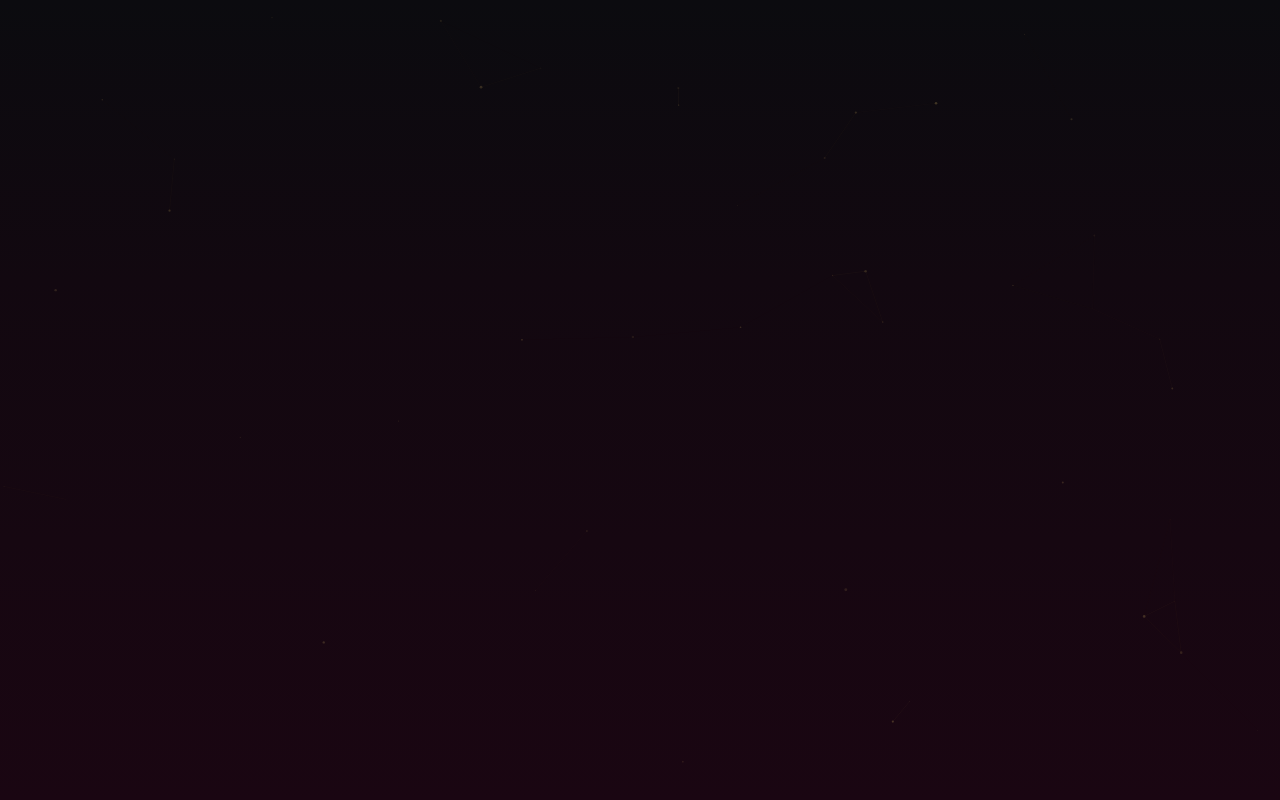
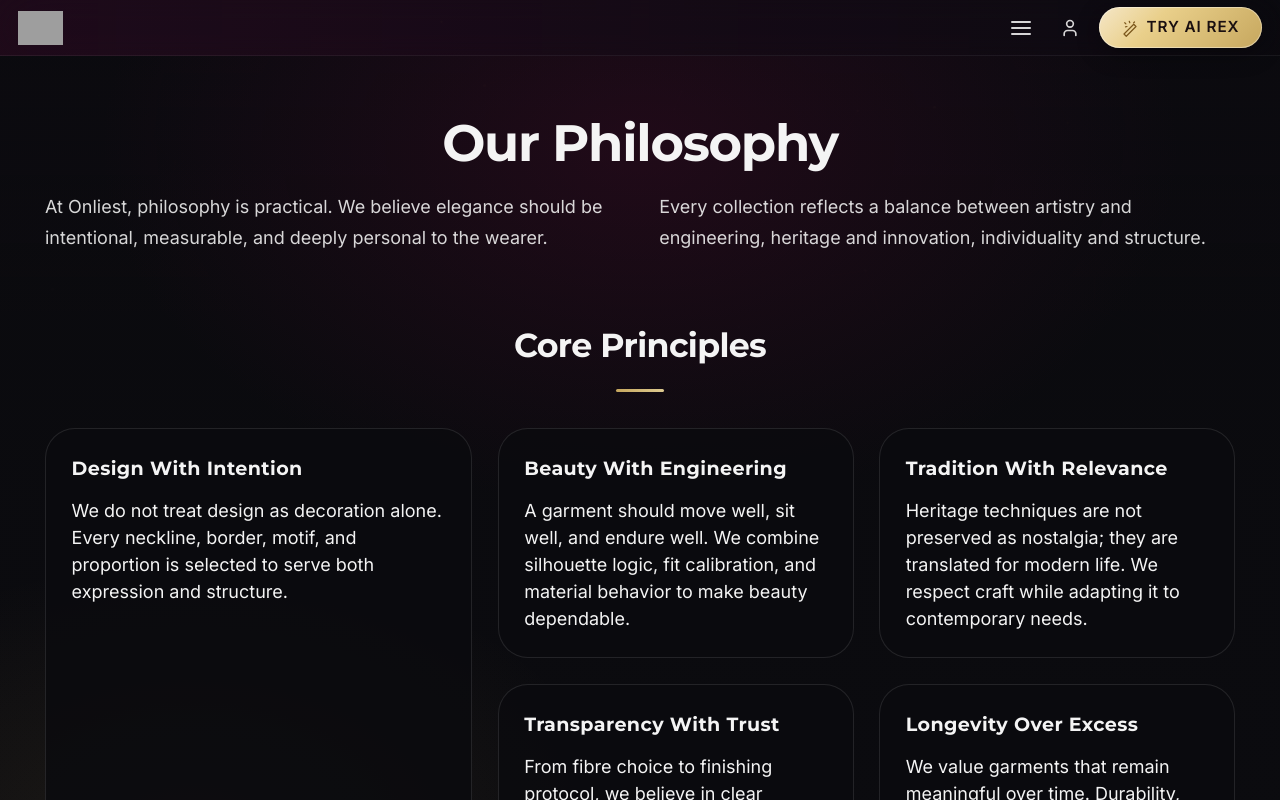
Before and after one commit to OnliestSivendraKumar/Website, a React (Vite) app: page /about/our-philosophy in a window 1280 px wide. Before the commit this address had no page. Shown: the top 800 px of the page. Built offline with nearby package versions, Linux system fonts and the light colour scheme; grey boxes are pictures that could not be loaded; a web font is replaced by a local one.

Commit message:
PageOurPhilosophy

```diff
--- a/src/App.jsx
+++ b/src/App.jsx
@@ -37,6 +37,7 @@ import PageSurfaceOrnamentation from './pages/PageSurfaceOrnamentation';
 import PageBlouse from './pages/PageBlouse';
 import PageOnliestWorld from './pages/PageOnliestWorld';
 import PageHowWeWork from './pages/PageHowWeWork';
+import PageOurPhilosophy from './pages/PageOurPhilosophy';
 import useConstellationParticles from './hooks/useConstellationParticles';
 
 export default function App() {
@@ -78,6 +79,7 @@ export default function App() {
         <Route path="/" element={<HomePage activeLang={activeLang} />} />
         <Route path="/about" element={<PageWelcome />} />
         <Route path="/about/how-we-work" element={<PageHowWeWork />} />
+        <Route path="/about/our-philosophy" element={<PageOurPhilosophy />} />
         <Route path="/marketplace" element={<PageMarketplace />} />
         <Route path="/education/fibre-foundations" element={<PageFibreFoundations />} />
         <Route path="/education/fabric-construction" element={<PageFabricConstruction />} />
--- a/src/components/Header.jsx
+++ b/src/components/Header.jsx
@@ -8,7 +8,7 @@ const SIMPLE_DROPDOWNS = {
   about: [
     { label: 'How we work', href: '/about/how-we-work' },
     { label: 'How to customise', href: '/products/design-studio' },
-    { label: 'Our Philosophy', href: '/about' },
+    { label: 'Our Philosophy', href: '/about/our-philosophy' },
     { label: 'Testimonials', href: '/reviews' },
     { label: 'Our Designers', href: '/designers' },
     { label: 'Reviews and Ratings', href: '/reviews' },
--- /dev/null
+++ b/src/pages/PageOurPhilosophy.jsx
@@ -0,0 +1,93 @@
+import { useEffect } from 'react';
+import Header from '../components/Header';
+import Footer from '../components/Footer';
+
+const PAGE_TITLE = 'Our Philosophy — Onliest';
+const PAGE_DESCRIPTION =
+  'Discover the Onliest philosophy: design with intention, structural elegance, cultural continuity, and lasting value.';
+
+const PILLARS = [
+  {
+    title: 'Design With Intention',
+    body:
+      'We do not treat design as decoration alone. Every neckline, border, motif, and proportion is selected to serve both expression and structure.',
+  },
+  {
+    title: 'Beauty With Engineering',
+    body:
+      'A garment should move well, sit well, and endure well. We combine silhouette logic, fit calibration, and material behavior to make beauty dependable.',
+  },
+  {
+    title: 'Tradition With Relevance',
+    body:
+      'Heritage techniques are not preserved as nostalgia; they are translated for modern life. We respect craft while adapting it to contemporary needs.',
+  },
+  {
+    title: 'Transparency With Trust',
+    body:
+      'From fibre choice to finishing protocol, we believe in clear standards. Clients should know how a garment is made and why each decision matters.',
+  },
+  {
+    title: 'Longevity Over Excess',
+    body:
+      'We value garments that remain meaningful over time. Durability, care guidance, and structural discipline are part of the design from day one.',
+  },
+];
+
+export default function PageOurPhilosophy() {
+  useEffect(() => {
+    const prevTitle = document.title;
+    const metaDesc = document.querySelector('meta[name="description"]');
+    const prevDesc = metaDesc?.getAttribute('content') || '';
+    document.title = PAGE_TITLE;
+    if (metaDesc) metaDesc.setAttribute('content', PAGE_DESCRIPTION);
+    return () => {
+      document.title = prevTitle;
+      if (metaDesc) metaDesc.setAttribute('content', prevDesc);
+    };
+  }, []);
+
+  return (
+    <>
+      <Header hideOnPanels={false} />
+      <main className="rex-page-inner rex-page-inner--story" id="main-content" role="main">
+        <header className="rex-page-hero rex-page-hero--story">
+          <div className="rex-page-container">
+            <h1 className="rex-page-hero-title rex-page-hero-title--center">Our Philosophy</h1>
+            <div className="rex-page-hero-intro">
+              <div className="rex-page-hero-intro-col">
+                <p>
+                  At Onliest, philosophy is practical. We believe elegance should be intentional, measurable, and
+                  deeply personal to the wearer.
+                </p>
+              </div>
+              <div className="rex-page-hero-intro-col">
+                <p>
+                  Every collection reflects a balance between artistry and engineering, heritage and innovation,
+                  individuality and structure.
+                </p>
+              </div>
+            </div>
+          </div>
+        </header>
+
+        <section className="rex-page-section rex-page-section--services" aria-labelledby="philosophy-pillars">
+          <div className="rex-page-container rex-page-container--wide">
+            <h2 id="philosophy-pillars" className="rex-page-section-title rex-page-section-title--center">
+              Core Principles
+            </h2>
+            <div className="rex-page-services-grid">
+              {PILLARS.map((pillar) => (
+                <article key={pillar.title} className="rex-page-services-cell rex-page-service-card rex-page-service-card--dark">
+                  <h3 className="rex-page-service-card-title">{pillar.title}</h3>
+                  <p>{pillar.body}</p>
+                </article>
+              ))}
+            </div>
+          </div>
+        </section>
+      </main>
+      <Footer />
+    </>
+  );
+}
```
